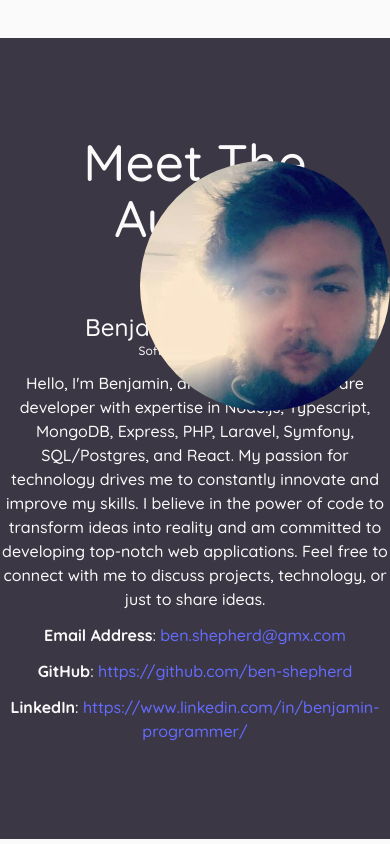
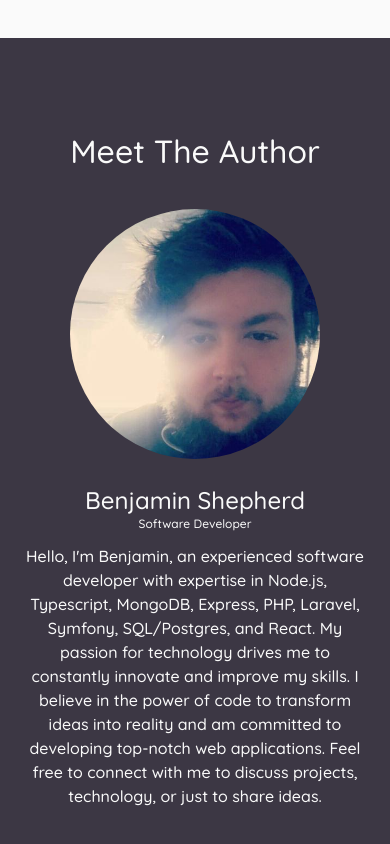
Before and after one commit to ben-shepherd/larascript-framework-react, a React (Vite) app: page / in a window 390 px wide. Shown: the part 3380-4224 px from the top of the page. Built offline with nearby package versions, Linux system fonts and the light colour scheme; a web font is replaced by a local one.

Commit message:
about section responsiveness improvements

```diff
--- a/src/components/sections/About/About.tsx
+++ b/src/components/sections/About/About.tsx
@@ -16,14 +16,16 @@ const About = () => {
                         </p>
 
 
-                        <p className='mt-3 email'>
-                            <strong>Email Address</strong>: <a href='mailto:ben.shepherd@gmx.com'>ben.shepherd@gmx.com</a>
+                        <p className='mt-10 email'>
+                            <strong>Email Address</strong>:<br /> <a href='mailto:ben.shepherd@gmx.com'>ben.shepherd@gmx.com</a>
                         </p>
                         <p className='mt-3 github'>
-                            <strong>GitHub</strong>: <a href='https://github.com/ben-shepherd' target='_blank'>https://github.com/ben-shepherd</a>
+                            <strong>GitHub</strong>:<br/> <a href='https://github.com/ben-shepherd'
+                                                             target='_blank'>https://github.com/ben-shepherd</a>
                         </p>
                         <p className='mt-3 email'>
-                            <strong>LinkedIn</strong>: <a href='https://www.linkedin.com/in/benjamin-programmer/' target='_blank'>https://www.linkedin.com/in/benjamin-programmer/</a>
+                            <strong>LinkedIn</strong>:<br/> <a href='https://www.linkedin.com/in/benjamin-programmer/'
+                                                               target='_blank'>https://www.linkedin.com/in/benjamin-programmer/</a>
                         </p>
                     </div>
                 </div>
--- a/src/styles/components/About.scss
+++ b/src/styles/components/About.scss
@@ -43,5 +43,22 @@
     }
 
   }
+}
 
+/* Large screens (lg) */
+@media (max-width: 1024px) {
+  /* Styles for screens 1024px and larger */
+  #section-about {
+    h1 {
+      font-size:2em;
+    }
+
+    .author-image {
+      position: relative;
+    }
+
+    .info-container {
+      padding:0 25px;
+    }
+  }
 }
```
